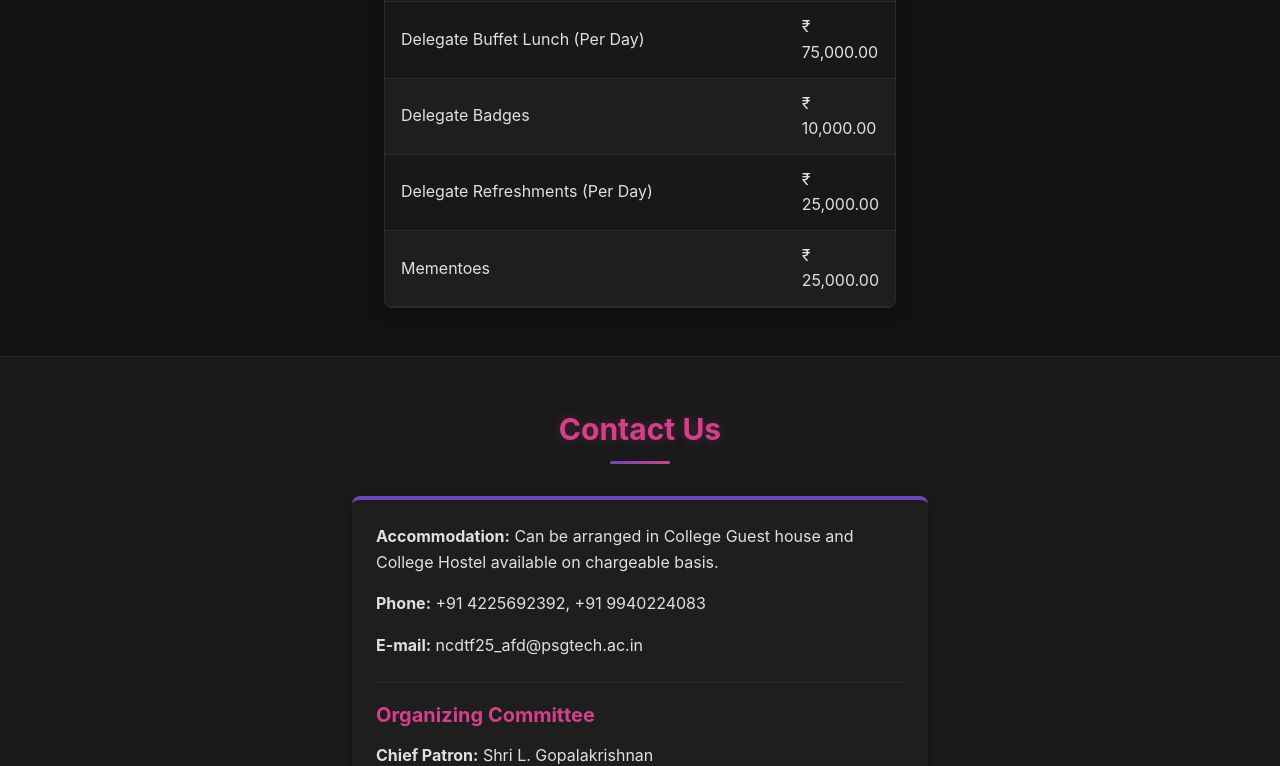
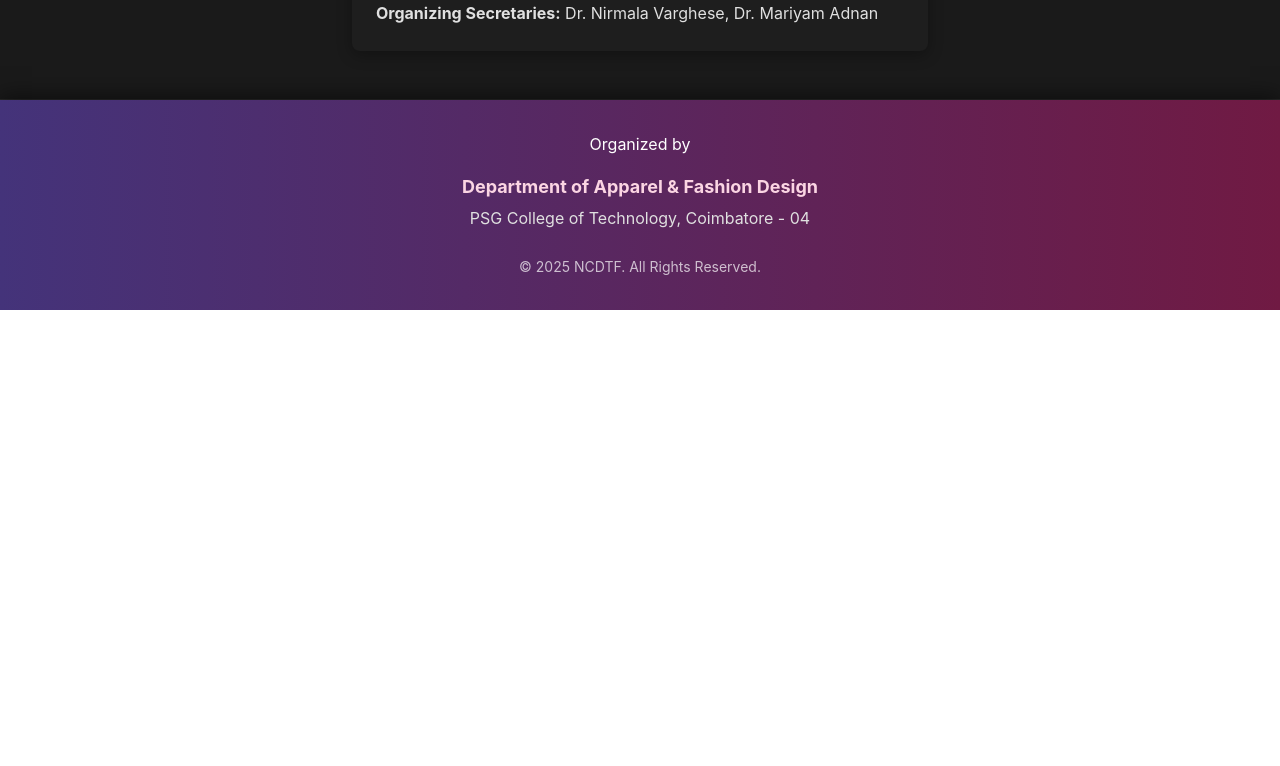
Before and after one commit to Shananthika13/Conference_web, a React (Vite) app: page / in a window 1280 px wide. Shown: the part 4658-5424 px from the top of the page. After the commit the page ends 4968 px from the top, so only its background shows below. Built offline with nearby package versions, Linux system fonts and the light colour scheme.

Commit message:
corrected_code

```diff
--- a/src/FashionTechConference.css
+++ b/src/FashionTechConference.css
@@ -1,7 +1,5 @@
 /* Base Styles */
 * {
-  width: 100%;
-
   margin: 0;
   padding: 0;
   box-sizing: border-box;
@@ -16,7 +14,7 @@
 }
 
 .container {
-
+  width: 100%;
   max-width: 1200px;
   margin: 0 auto;
   padding: 0 1rem;
@@ -24,7 +22,6 @@
 
 /* Navigation - Kept as requested */
 .nav-bar {
-
   background: linear-gradient(to right, #6b46c1, #d53f8c);
   color: white;
 }
@@ -65,7 +62,6 @@
 
 /* Hero Section - Kept as requested */
 .hero-section {
-
   background: linear-gradient(to right, #6b46c1, #d53f8c);
   color: white;
   padding: 4rem 1rem;
@@ -131,7 +127,6 @@
 
 /* Section Styles - Updated for dark theme */
 .section {
-
   padding: 3rem 1rem;
   border-bottom: 1px solid #2a2a2a;
 }
@@ -152,7 +147,6 @@
 
 /* About Section */
 .about-grid {
-
   display: grid;
   gap: 2rem;
 }
@@ -165,7 +159,6 @@
 }
 
 .text-content {
-
   margin-bottom: 1rem;
   color: #b0b0b0;
 }
@@ -305,7 +298,7 @@
 
 /* Footer - Enhanced for dark theme */
 .footer {
-  background-color: #44337a;
+  background: linear-gradient(to right, #44337a, #701a43);
   color: white;
   padding: 2rem 1rem;
   text-align: center;
```
